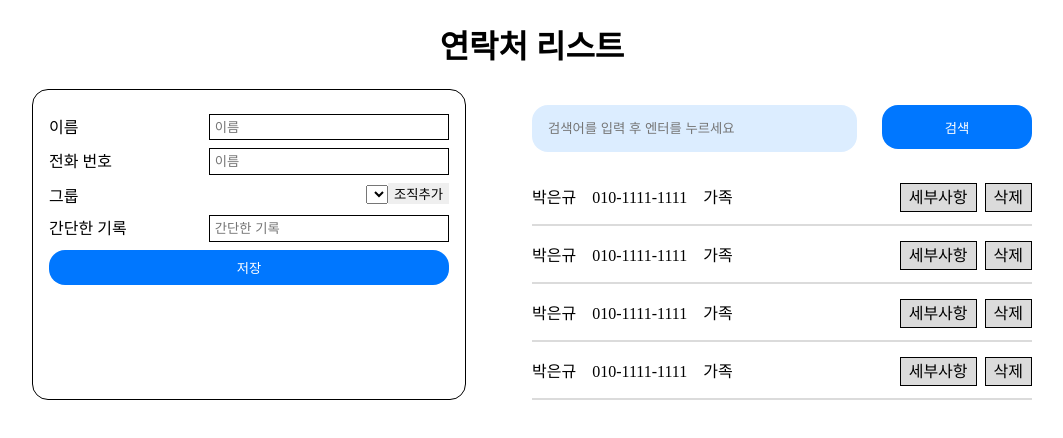
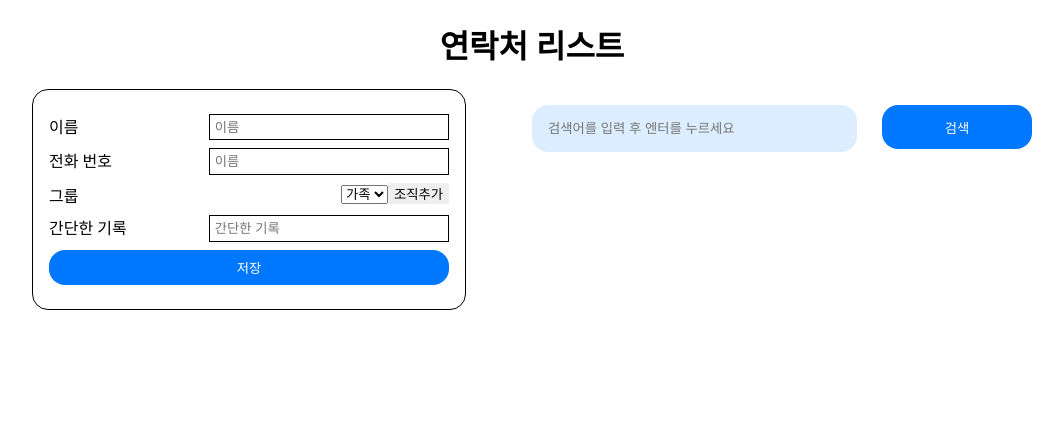
Before and after one commit to thsk3/contact-list, a React (Vite) app: page / in a window 1280 px wide. Shown: the top 438 px of the page, without its empty margins (108-1171 px from the left). Built offline with nearby package versions, Linux system fonts and the light colour scheme.

Commit message:
feat: 로컬스토리지 연결, 목록 리스트 출력

```diff
--- a/src/App.jsx
+++ b/src/App.jsx
@@ -1,6 +1,25 @@
-import "./reset.css";
 import "./index.css";
+import { useState } from "react";
 function App() {
+    let list = JSON.parse(localStorage.getItem("contactList")) || [];
+    let group = JSON.parse(localStorage.getItem("group")) || ["가족", "친구", "직장"];
+    let [contactList, setContactList] = useState([...list]);
+    let [groups, setGroups] = useState([...group]);
+    let data = {
+        name: "",
+        number: "",
+        group: "",
+        record: "",
+    };
+    let [input, setInput] = useState({ ...data });
+    console.log(contactList);
+    const savePhone = () => {
+        let copy = [...contactList];
+        copy.push(data);
+        setContactList(copy);
+        localStorage.setItem("contactList", JSON.stringify(copy));
+    };
+    const checkPhone = () => {};
     return (
         <div className="contact-list-wrap">
             <header className="header">
@@ -9,25 +28,52 @@ function App() {
             <main className="main">
                 <ul className="contact-form-wrap">
                     <li>
-                        <label>이름</label>
-                        <input type="text" placeholder="이름"></input>
+                        <label htmlFor="name">이름</label>
+                        <input
+                            type="text"
+                            id="name"
+                            placeholder="이름"
+                            onChange={(e) => {
+                                data.name = e.target.value;
+                            }}></input>
                     </li>
                     <li>
-                        <label>전화 번호</label>
-                        <input type="text" placeholder="이름"></input>
+                        <label htmlFor="number">전화 번호</label>
+                        <input
+                            type="text"
+                            id="number"
+                            placeholder="이름"
+                            onChange={(e) => {
+                                data.number = e.target.value;
+                            }}></input>
                     </li>
                     <li>
-                        <label>그룹</label>
+                        <label htmlFor="group">그룹</label>
                         <div>
-                            <select></select>
+                            <select id="group">
+                                {groups.map((group, i) => (
+                                    <option key={i}>{group}</option>
+                                ))}
+                            </select>
                             <button>조직추가</button>
                         </div>
                     </li>
                     <li>
-                        <label>간단한 기록</label>
-                        <input type="text" placeholder="간단한 기록"></input>
+                        <label htmlFor="record">간단한 기록</label>
+                        <input
+                            type="text"
+                            id="record"
+                            placeholder="간단한 기록"
+                            onChange={(e) => {
+                                data.record = e.target.value;
+                            }}></input>
                     </li>
-                    <button>저장</button>
+                    <button
+                        onClick={() => {
+                            savePhone();
+                        }}>
+                        저장
+                    </button>
                 </ul>
                 <div className="saved-contact-list-wrap">
                     <form>
@@ -35,50 +81,21 @@ function App() {
                         <button>검색</button>
                     </form>
                     <ul className="saved-contact-list">
-                        <li>
+                        {contactList.map((item, i) => {
+                            return (
+                                <li key={i}>
                                     <p>
-                                <span>박은규</span>
-                                <span>010-1111-1111</span>
-                                <span>가족</span>
+                                        <span>{item.name}</span>
+                                        <span>{item.number}</span>
+                                        <span>{item.group}</span>
                                     </p>
                                     <p>
                                         <span>세부사항</span>
                                         <span>삭제</span>
                                     </p>
                                 </li>
-                        <li>
-                            <p>
-                                <span>박은규</span>
-                                <span>010-1111-1111</span>
-                                <span>가족</span>
-                            </p>
-                            <p>
-                                <span>세부사항</span>
-                                <span>삭제</span>
-                            </p>
-                        </li>
-                        <li>
-                            <p>
-                                <span>박은규</span>
-                                <span>010-1111-1111</span>
-                                <span>가족</span>
-                            </p>
-                            <p>
-                                <span>세부사항</span>
-                                <span>삭제</span>
-                            </p>
-                        </li>
-                        <li>
-                            <p>
-                                <span>박은규</span>
-                                <span>010-1111-1111</span>
-                                <span>가족</span>
-                            </p>
-                            <p>
-                                <span>세부사항</span>
-                                <span>삭제</span>
-                            </p>
-                        </li>
+                            );
+                        })}
                     </ul>
                 </div>
             </main>
--- /dev/null
+++ b/src/Detail.jsx
@@ -0,0 +1,3 @@
+export default function Detail() {
+    return <div></div>;
+}
--- a/src/index.css
+++ b/src/index.css
@@ -1,3 +1,21 @@
+body {
+    margin: 0;
+}
+div {
+    box-sizing: border-box;
+}
+ul,
+li {
+    list-style: none;
+    padding: 0;
+    margin: 0;
+}
+input,
+button {
+    border: none;
+    box-sizing: border-box;
+}
+
 .contact-list-wrap {
     margin: auto;
     width: calc(100% - 2rem);
@@ -38,6 +56,11 @@
     color: white;
     background-color: rgb(0, 119, 255);
     border-radius: 1rem;
+    cursor: pointer;
+}
+.contact-form-wrap > button:hover {
+    transition: 0.2s;
+    background-color: rgb(91, 170, 255);
 }
 .saved-contact-list-wrap {
     width: 50%;
@@ -59,6 +82,11 @@
     color: white;
     background-color: rgb(0, 119, 255);
     float: right;
+    cursor: pointer;
+}
+.saved-contact-list-wrap > form > button:hover {
+    transition: 0.2s;
+    background-color: rgb(91, 170, 255);
 }
 .saved-contact-list-wrap > form > button::after {
     clear: both;
--- a/src/reset.css
+++ /dev/null
@@ -1,17 +0,0 @@
-body {
-    margin: 0;
-}
-div {
-    box-sizing: border-box;
-}
-ul,
-li {
-    list-style: none;
-    padding: 0;
-    margin: 0;
-}
-input,
-button {
-    border: none;
-    box-sizing: border-box;
-}
```
Lines whose indentation alone changed are shown as unchanged.
